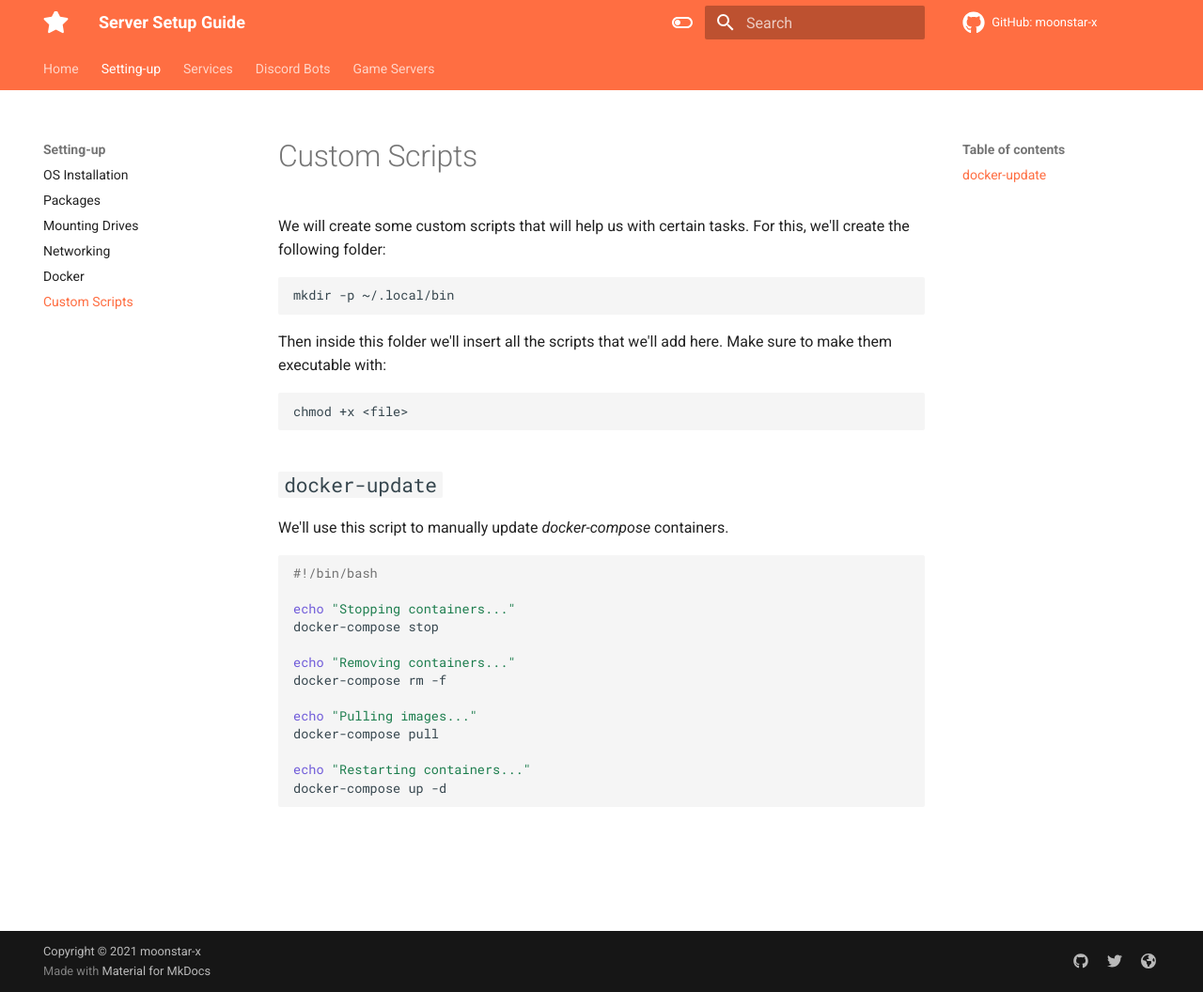
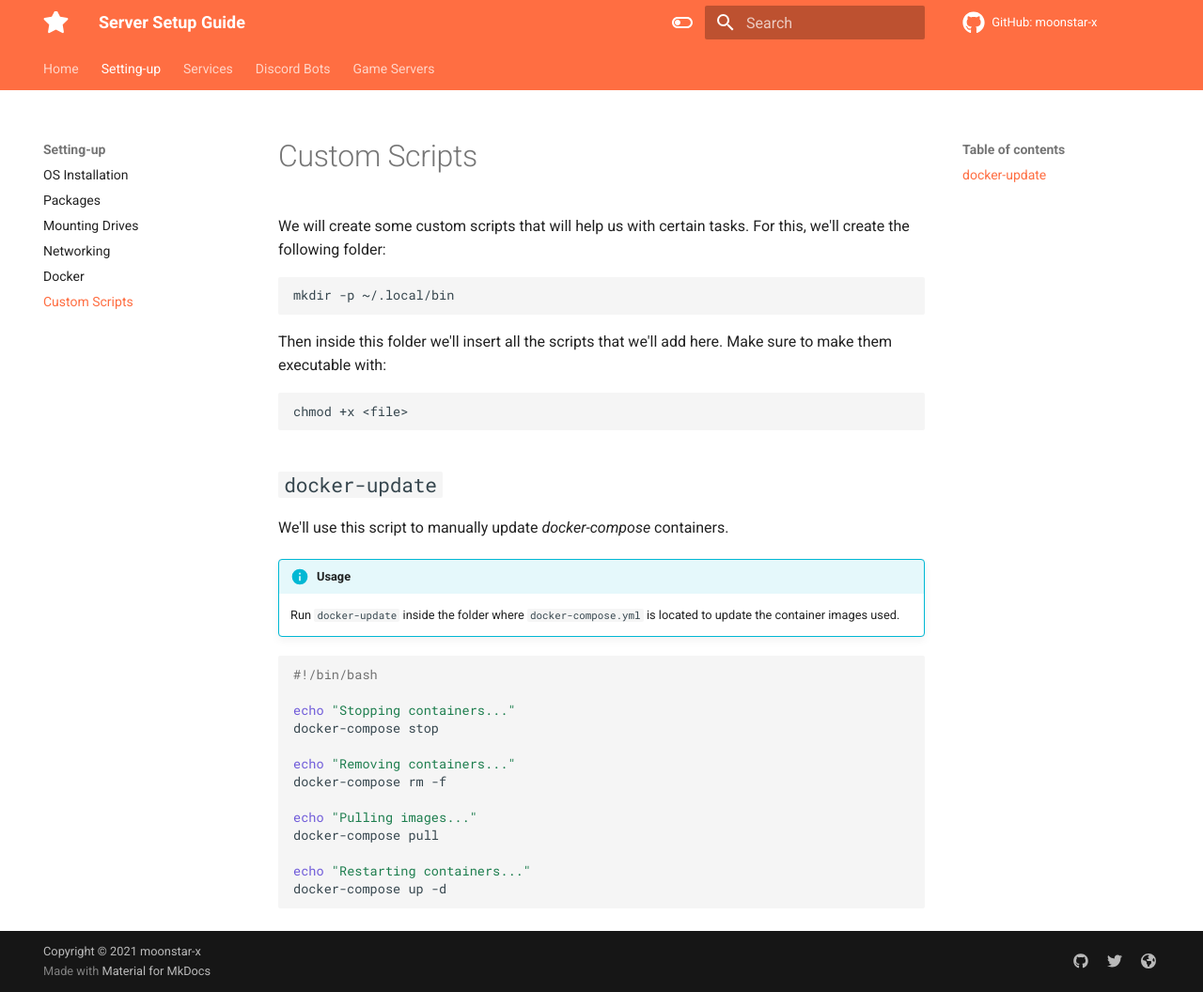
Before and after one commit to moonstar-x/server-setup, an MkDocs documentation site: the page built from docs/setting-up/custom-scripts.md, in a window 1280 px wide and 1056 px high. Shown: the whole window at 94% size. Built offline with MkDocs 1.6.1 and Material for MkDocs 9.7.7, drawn with Linux system fonts in a browser that asks for light colours.

Commit message:
Added usage to docker-update.

````diff
--- a/docs/setting-up/custom-scripts.md
+++ b/docs/setting-up/custom-scripts.md
@@ -16,6 +16,9 @@ chmod +x <file>
 
 We'll use this script to manually update *docker-compose* containers.
 
+!!! info "Usage"
+    Run `docker-update` inside the folder where `docker-compose.yml` is located to update the container images used.
+
 ```bash
 #!/bin/bash
 
````
